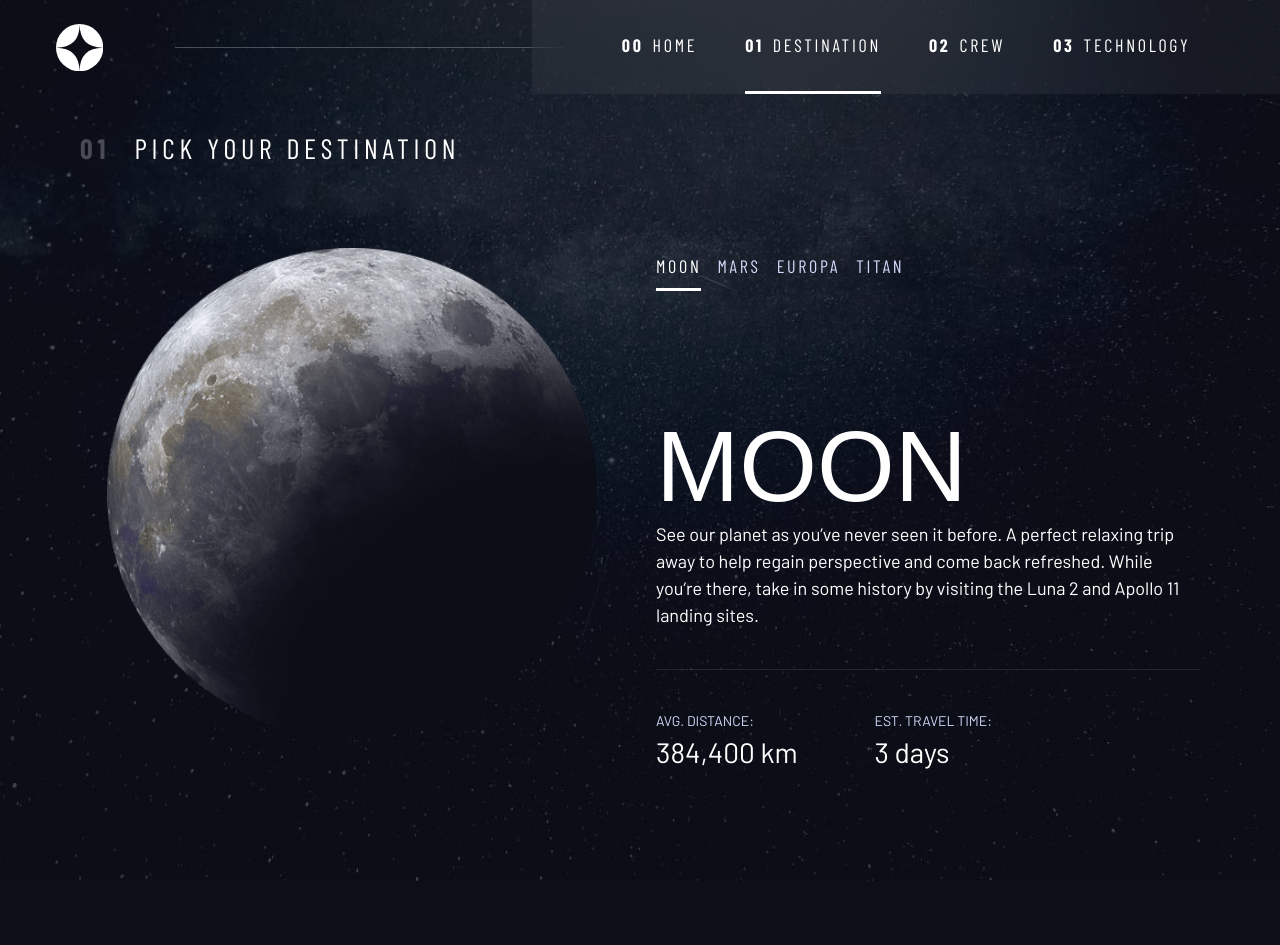
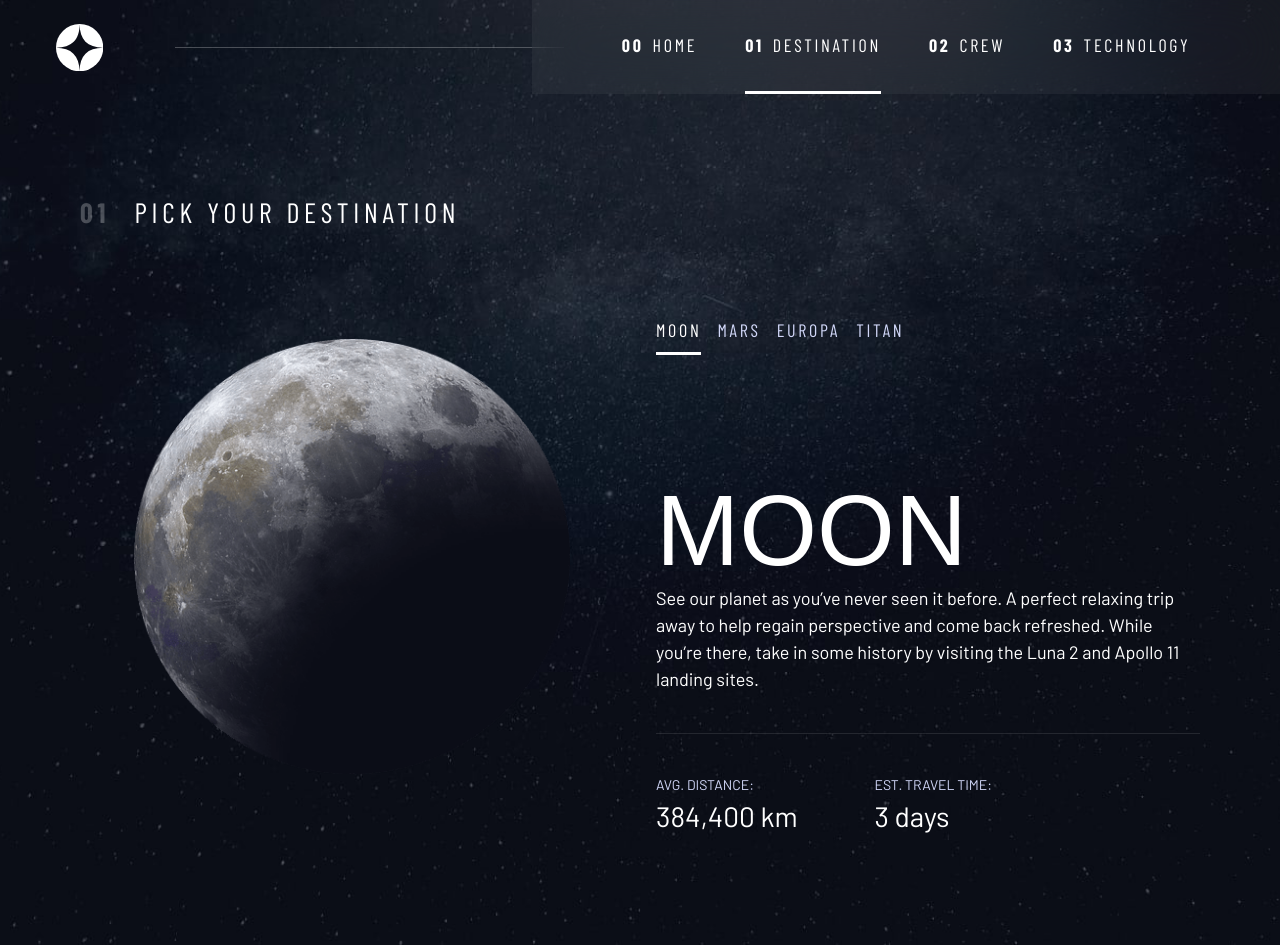
Before and after one commit to LesBurdock/ui_design_web, a Next.js app: page /destinations in a window 1280 px wide. Before the commit the page ends 881 px from the top, so only its background shows below. Built offline with nearby package versions, Linux system fonts and the light colour scheme; a web font is replaced by a local one.

Commit message:
layout main page

```diff
--- a/src/app/page.module.css
+++ b/src/app/page.module.css
@@ -350,6 +350,7 @@ nav .underline_indicators > [aria-selected="true"] {
     place-items: center;
     text-align: center;
     padding-bottom: 4rem;
+    padding-top:4rem;
     /* padding-inline:1rem; */
   }
 
@@ -447,7 +448,7 @@ nav .underline_indicators > [aria-selected="true"] {
         width: 600px;      /* or max-width: 60%; or a responsive value */
         height: 600px;
         bottom:0;
-        max-width: 90%;
+        max-width: 80%;
     }
 
     .destination_meta {
```
